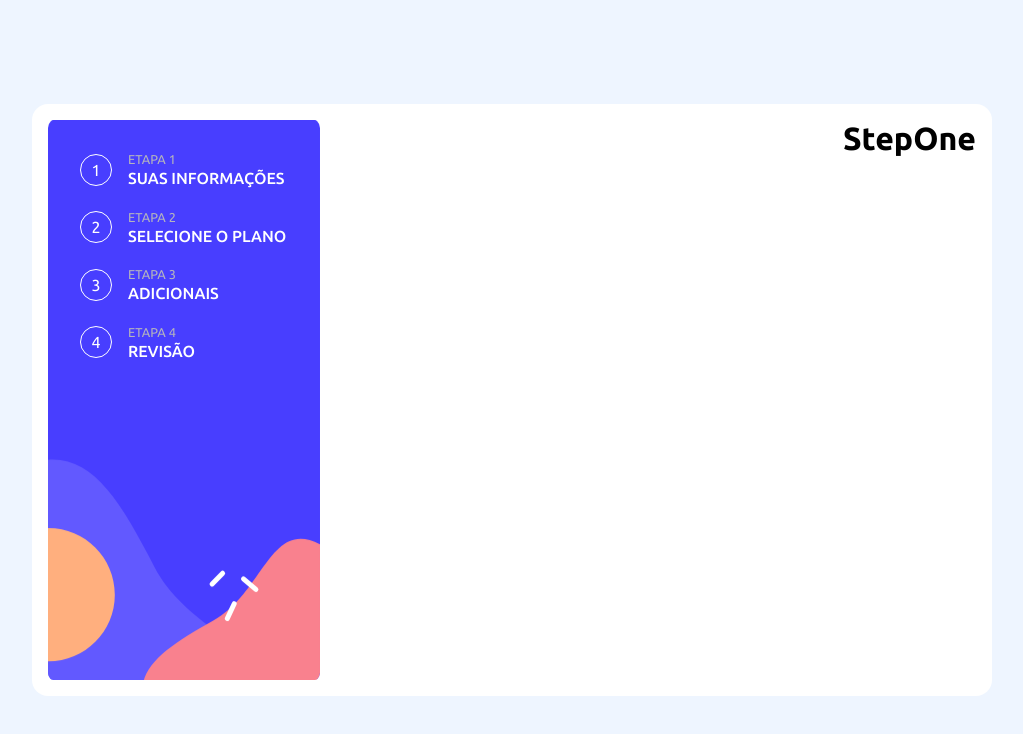
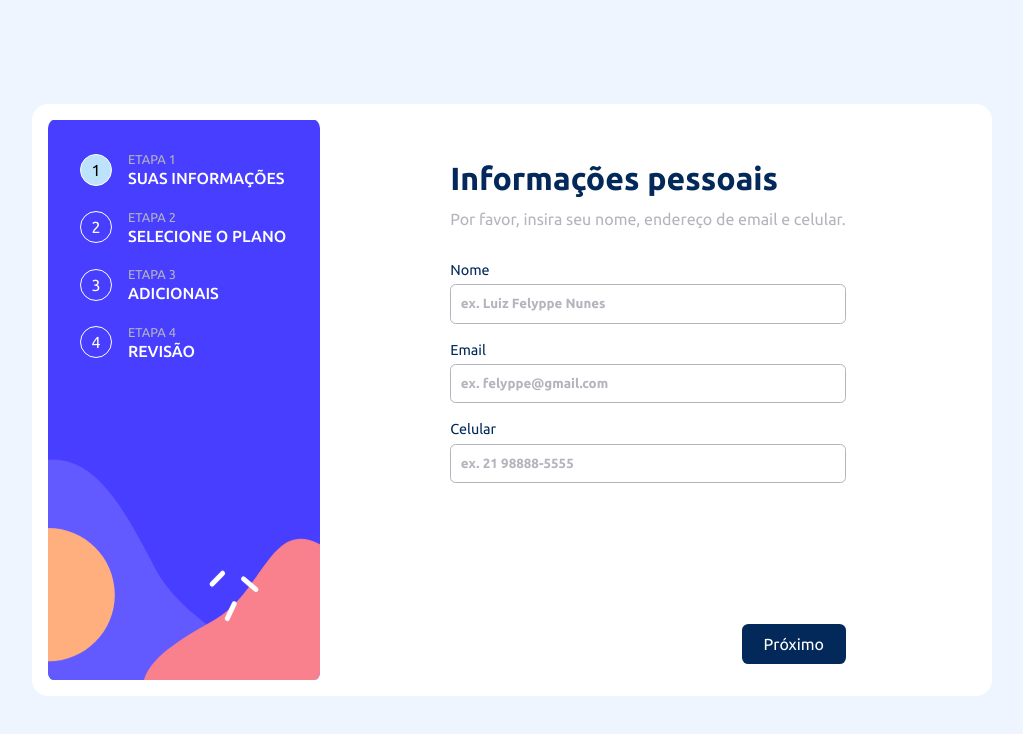
Before and after one commit to Felyppe1/multi-step-form, a React (Vite) app in the folder multi-step-form/: page / in a window 1280 px wide. Shown: the top 734 px of the page, without its empty margins (128-1151 px from the left). Built offline with nearby package versions, Linux system fonts and the light colour scheme; the HTML template or start-up script is replaced by a standard one.

Commit message:
feat: step one page styles

```diff
--- /dev/null
+++ b/multi-step-form/src/components/Button/index.tsx
@@ -0,0 +1,10 @@
+import { ButtonStyle } from "./styles"
+
+interface ButtonProps {
+    children: React.ReactNode
+    type?: 'button' | 'submit' | 'reset'
+}
+
+export function Button({ children, type='button' }: ButtonProps) {
+    return <ButtonStyle type={type}>{ children }</ButtonStyle>
+}
--- /dev/null
+++ b/multi-step-form/src/components/Button/styles.ts
@@ -0,0 +1,15 @@
+import { styled } from "styled-components";
+
+export const ButtonStyle = styled.button`
+    height: 2.5rem;
+    width: 6.5rem;
+    background-color: ${props => props.theme.bgButton};
+    color: white;
+    border-radius: 0.4rem;
+    font-size: 1rem;
+    cursor: pointer;
+
+    &:hover {
+        background-color: ${props => props.theme.hoverButton};
+    }
+`
--- a/multi-step-form/src/components/Step/index.tsx
+++ b/multi-step-form/src/components/Step/index.tsx
@@ -4,12 +4,13 @@ type StepProps = {
     step: string
     text1: string
     text2: string
+    active: boolean
 }
 
-export function Step({ step, text1, text2 }: StepProps) {
+export function Step({ step, text1, text2, active }: StepProps) {
     return (
         <Div>
-            <Span>{step}</Span>
+            <Span active={active}>{step}</Span>
             <div>
                 <FirstText>{text1}</FirstText>
                 <SecondText>{text2}</SecondText>
--- a/multi-step-form/src/components/Step/styles.ts
+++ b/multi-step-form/src/components/Step/styles.ts
@@ -1,4 +1,8 @@
 import { styled } from 'styled-components'
+
+interface SpanProps {
+    active: boolean
+}
 
 export const Div = styled.div`
     display: flex;
@@ -6,7 +10,7 @@ export const Div = styled.div`
     gap: 1rem;
 `
 
-export const Span = styled.span`
+export const Span = styled.span<SpanProps>`
     width: 2rem;
     height: 2rem;
     border: 1px solid ${props => props.theme.white};
@@ -14,7 +18,8 @@ export const Span = styled.span`
     display: flex;
     justify-content: center;
     align-items: center;
-    color: ${props => props.theme.white};
+    color: ${props => props.active ? 'black' : props.theme.white};
+    ${props => props.active && `background-color:` + props.theme.bgActiveStep};
 `
 
 export const FirstText = styled.p`
--- a/multi-step-form/src/layouts/DefaultLayout/index.tsx
+++ b/multi-step-form/src/layouts/DefaultLayout/index.tsx
@@ -1,17 +1,31 @@
-import { Outlet } from 'react-router-dom'
+import { Outlet, useLocation } from 'react-router-dom'
 import { Container, Main, StepsDiv } from './styles'
 import { Step } from '../../components/Step'
 // import Image from '/images/bg-sidebar-desktop.svg'
 
 export function DefaultLayout() {
+    const location = useLocation()
+    const path = location.pathname
+
+    let activeStep
+    if (path === '/') {
+        activeStep = 1
+    } else if (path === '/plano') {
+        activeStep = 2
+    } else if (path === '/extras') {
+        activeStep = 3
+    } else if (path === '/confirmacao') {
+        activeStep = 4
+    }
+
     return (
         <Container>
             <Main>
                 <StepsDiv>
-                    <Step step='1' text1='ETAPA 1' text2='SUAS INFORMAÇÕES' />
-                    <Step step='2' text1='ETAPA 2' text2='SELECIONE O PLANO' />
-                    <Step step='3' text1='ETAPA 3' text2='ADICIONAIS' />
-                    <Step step='4' text1='ETAPA 4' text2='REVISÃO' />
+                    <Step step='1' text1='ETAPA 1' text2='SUAS INFORMAÇÕES' active={activeStep === 1} />
+                    <Step step='2' text1='ETAPA 2' text2='SELECIONE O PLANO' active={activeStep === 2} />
+                    <Step step='3' text1='ETAPA 3' text2='ADICIONAIS' active={activeStep === 3} />
+                    <Step step='4' text1='ETAPA 4' text2='REVISÃO' active={activeStep === 4} />
                 </StepsDiv>
                 <Outlet />
             </Main>
--- a/multi-step-form/src/pages/StepOne/index.tsx
+++ b/multi-step-form/src/pages/StepOne/index.tsx
@@ -1,3 +1,41 @@
+import { NavLink } from "react-router-dom"
+import { Container, SubContainer, FieldDiv, Input, Label, SubText, Form, BottomDiv } from "./styles"
+import { Button } from "../../components/Button"
+
 export function StepOne() {
-    return <h1>StepOne</h1>
+    return (
+        <Container>
+            <SubContainer>
+                <div>
+                    <h1>Informações pessoais</h1>
+                    <SubText>Por favor, insira seu nome, endereço de email e celular.</SubText>
+
+                    <Form action="">
+                        <FieldDiv>
+                            <div>
+                                <Label htmlFor="name">Nome</Label>
+                            </div>
+                            <Input type="text" placeholder="ex. Luiz Felyppe Nunes" name="name" id="name" />
+                        </FieldDiv>
+                        <FieldDiv>
+                            <div>
+                                <Label htmlFor="email">Email</Label>
+                            </div>
+                            <Input type="text" placeholder="ex. felyppe@gmail.com" name="email" id="email" />
+                        </FieldDiv>
+                        <FieldDiv>
+                            <div>
+                                <Label htmlFor="cellphone">Celular</Label>
+                            </div>
+                            <Input type="text" placeholder="ex. 21 98888-5555" name="cellphone" id="cellphone" />
+                        </FieldDiv>
+                    </Form>
+                </div>
+                <BottomDiv>
+                    <NavLink to='/'></NavLink>
+                    <NavLink to='/plano'><Button>Próximo</Button></NavLink>
+                </BottomDiv>
+            </SubContainer>
+        </Container>
+    )
 }
--- /dev/null
+++ b/multi-step-form/src/pages/StepOne/styles.ts
@@ -0,0 +1,57 @@
+import { styled } from "styled-components";
+
+export const Container = styled.div`
+    width: 100%;
+    display: flex;
+    justify-content: center;
+`
+
+export const SubContainer = styled.div`
+    display: flex;
+    flex-direction: column;
+    justify-content: space-between;
+    padding: 2.5rem 0 1rem 0;
+`
+
+export const BottomDiv = styled.div`
+    display: flex;
+    justify-content: space-between;
+`
+
+export const Title = styled.h1`
+
+`
+
+export const SubText = styled.p`
+    color: ${props => props.theme.subText};
+    margin-top: .8rem;
+`
+
+export const Form = styled.form`
+    margin-top: 2rem;
+`
+
+export const Label = styled.label`
+    font-size: .9rem;
+`
+
+export const Input = styled.input`
+    padding: 0.7rem 0.6rem;
+    font-weight: bold;
+    border-radius: 0.35rem;
+    border: 1px solid ${props => props.theme.subText};
+    margin-top: 0.4rem;
+    width: 100%;
+
+    &:focus {
+        box-shadow: 0 0 0 .6px ${props => props.theme.bgButton};
+    }
+
+    &::placeholder {
+        color: ${props => props.theme.subText};
+    }
+`
+
+export const FieldDiv = styled.div`
+    margin-top: 1rem
+`
--- a/multi-step-form/src/styles/global.ts
+++ b/multi-step-form/src/styles/global.ts
@@ -6,5 +6,8 @@ export const GlobalStyles = createGlobalStyle`
         margin: 0;
         box-sizing: border-box;
         font-family: 'Ubuntu', sans-serif;
+        color: ${props => props.theme.bgButton};
+        outline: none;
+        border: none;
     }
 `
--- a/multi-step-form/src/styles/themes/DefaultTheme.ts
+++ b/multi-step-form/src/styles/themes/DefaultTheme.ts
@@ -4,7 +4,7 @@ export const DefaultTheme = {
     bgButton: '#03295A',
     bgActiveStep: '#BDE2FC',
     bgActiveCheckbox: '#433DF6',
-    hoverButton: '#938CFD',
+    hoverButton: '#1855A4',
     addsOnPriceText: '#7971C3',
     totalPriceText: '#4E41DB',
     subText: '#B4B4BD',
```
